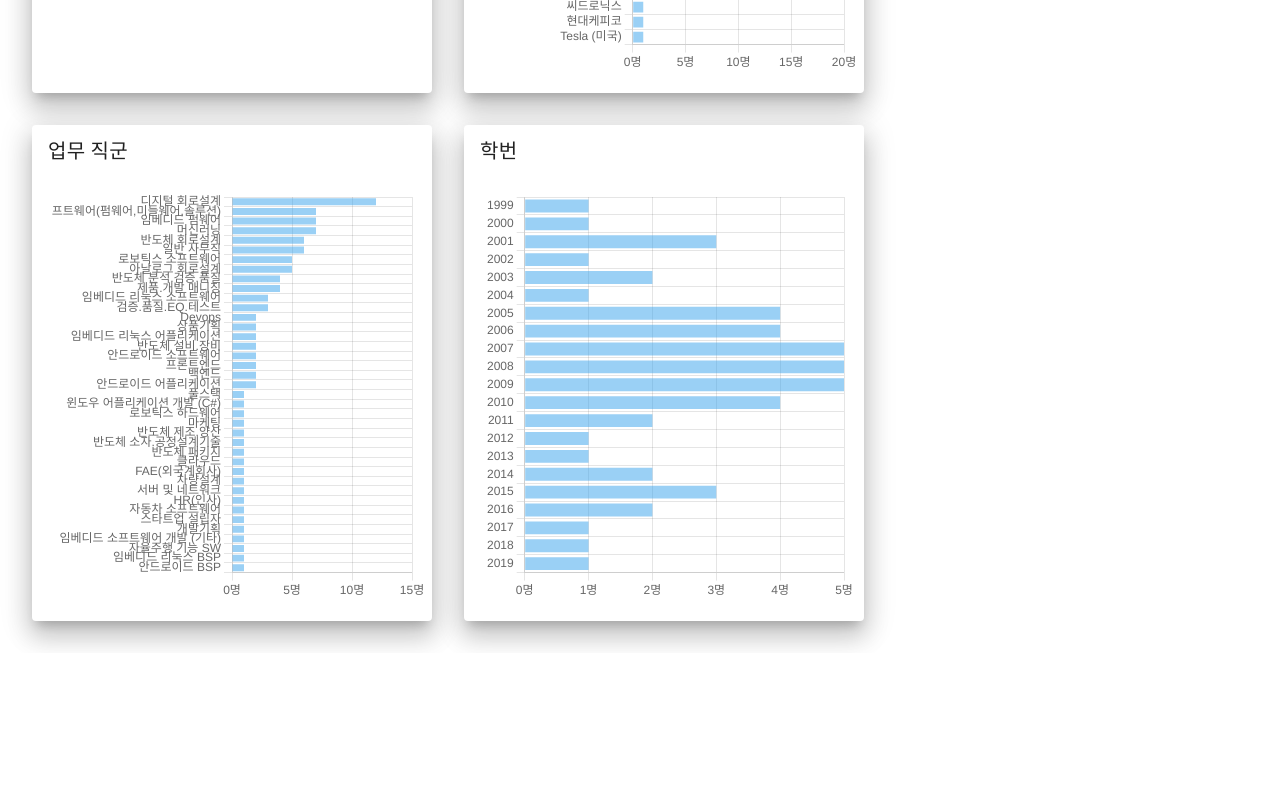
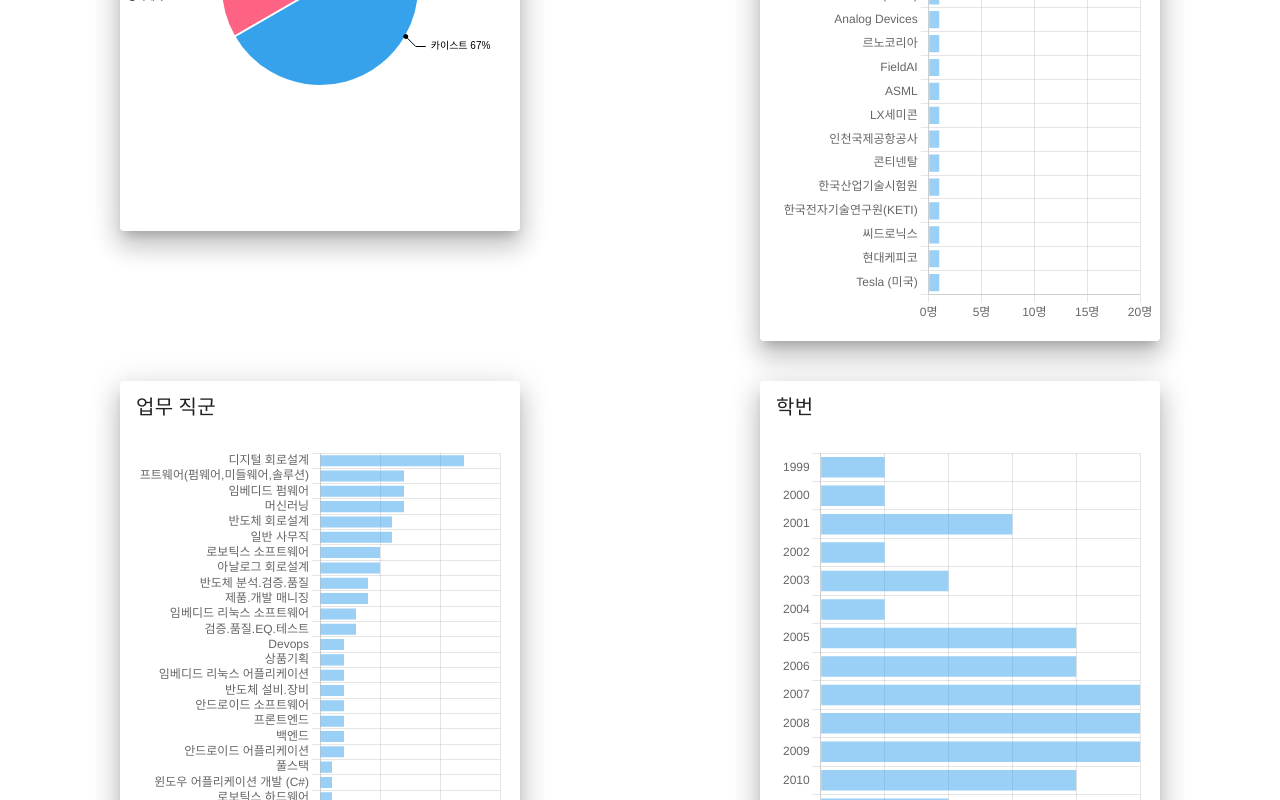
Before and after one commit to mingeon-dev/sandi-alumni-chart, a Vue app: page / in a window 1280 px wide. Shown: the part 1080-1880 px from the top of the page. Before the commit the page ends 1733 px from the top, so only its background shows below. Built offline with nearby package versions, Linux system fonts and the light colour scheme.

Commit message:
차트 영역 크기 조정

```diff
--- a/src/components/AlumniChart.vue
+++ b/src/components/AlumniChart.vue
@@ -38,19 +38,19 @@ import { isMobile } from '@/util/MediaQuery'
         :data="calcStatistics(FIELD_NAME.PH_D_UNIVERSITY)"
       ></PieChart>
     </v-card>
-    <v-card class="card" :title="getTitle(FIELD_NAME.COMPANY_NAME)" elevation="16">
+    <v-card class="card bar" :title="getTitle(FIELD_NAME.COMPANY_NAME)" elevation="16">
       <HorizontalBarChart
         :field="FIELD_NAME.COMPANY_NAME"
         :data="calcStatistics(FIELD_NAME.COMPANY_NAME)"
       ></HorizontalBarChart>
     </v-card>
-    <v-card class="card" :title="getTitle(FIELD_NAME.COMPANY_TASK_GROUP)" elevation="16">
+    <v-card class="card bar" :title="getTitle(FIELD_NAME.COMPANY_TASK_GROUP)" elevation="16">
       <HorizontalBarChart
         :field="FIELD_NAME.COMPANY_TASK_GROUP"
         :data="calcStatistics(FIELD_NAME.COMPANY_TASK_GROUP)"
       ></HorizontalBarChart>
     </v-card>
-    <v-card class="card" :title="getTitle(FIELD_NAME.YEAR_OF_ADMISSION)" elevation="16">
+    <v-card class="card bar" :title="getTitle(FIELD_NAME.YEAR_OF_ADMISSION)" elevation="16">
       <HorizontalBarChart
         :field="FIELD_NAME.YEAR_OF_ADMISSION"
         :data="calcStatistics(FIELD_NAME.YEAR_OF_ADMISSION)"
@@ -81,13 +81,21 @@ import { isMobile } from '@/util/MediaQuery'
 .container {
   display: flex;
   flex-wrap: wrap;
+  justify-content: space-around;
+  align-content: space-around;
+  align-items: center;
+  max-width: 1320px;
+  margin: 0 auto 20px;
 }
 
 .card {
   width: 400px;
   height: 496px;
-  margin-left: 2rem;
-  margin-bottom: 2rem;
+  margin: 20px;
+}
+
+.bar {
+  height: 716px;
 }
 
 @media only screen and (max-width: 600px) {
--- a/src/components/chart/HorizontalBarChart.vue
+++ b/src/components/chart/HorizontalBarChart.vue
@@ -72,7 +72,7 @@ const createChart = () => {
           }
         }
       },
-      aspectRatio: isMobile ? 0.5 : 0.9
+      aspectRatio: isMobile ? 0.5 : 0.6
     }
   })
 }
```
